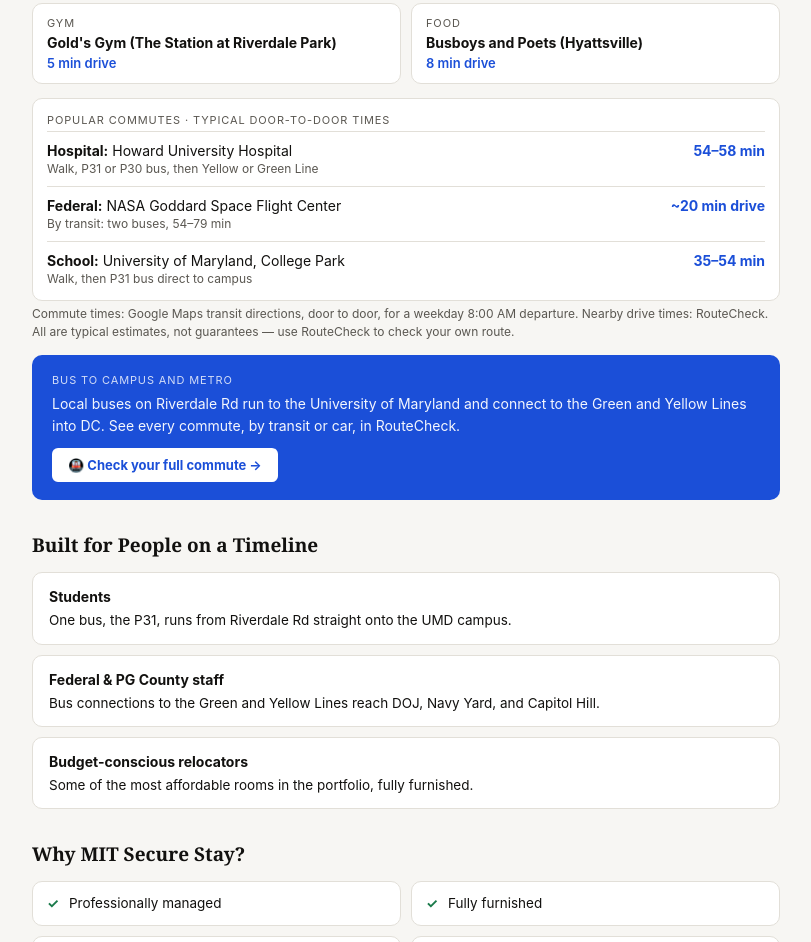
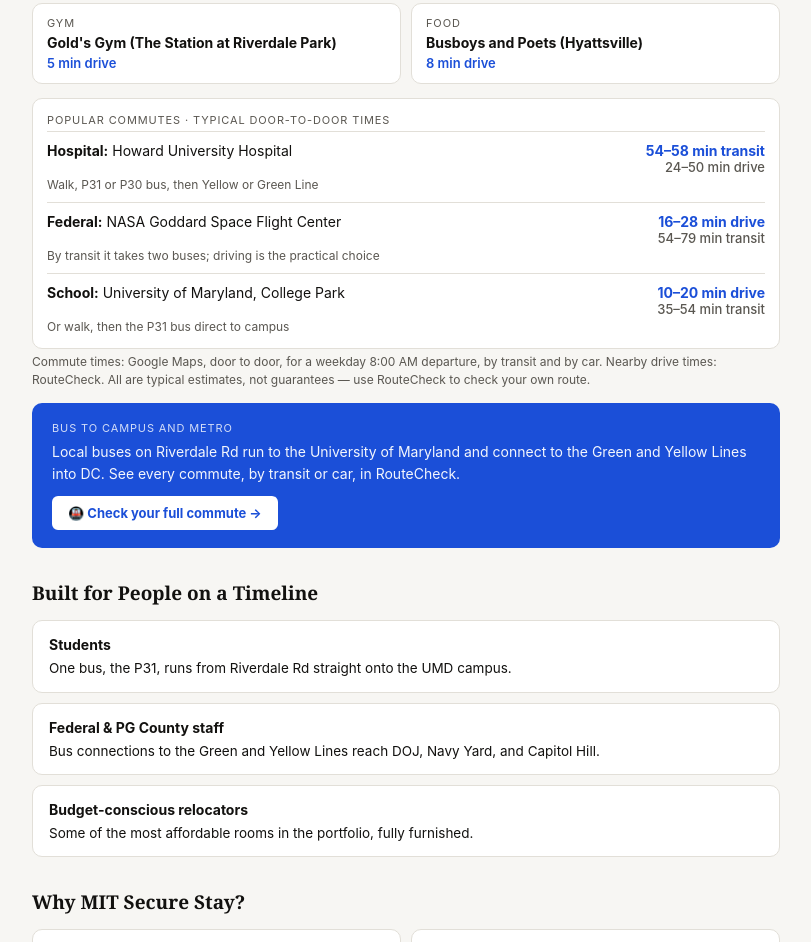
Before and after one commit to mitsecurestay/mitsecurestay.github.io, a plain HTML site: page 59th-ave-listing.html in a window 1280 px wide. Shown: the part 5221-6163 px from the top of the page, without its empty margins (234-1045 px from the left). Drawn offline with Linux system fonts and the light colour scheme.

Commit message:
Update 59th-ave-listing.html

```diff
--- a/59th-ave-listing.html
+++ b/59th-ave-listing.html
@@ -177,6 +177,7 @@
   .commute-card .head { font-size: 11px; letter-spacing: .08em; text-transform: uppercase; color: var(--ink-light); padding: 10px 0 4px; }
   .commute-row { display: grid; grid-template-columns: 1fr auto; gap: 2px 12px; padding: 10px 0; border-top: 1px solid var(--border); font-size: 14px; }
   .commute-row .t { font-weight: 700; color: var(--accent); white-space: nowrap; text-align: right; }
+  .commute-row .t .dr { display: block; font-weight: 500; color: var(--ink-light); font-size: 13px; }
   .commute-row .via { grid-column: 1 / -1; font-size: 12px; color: var(--ink-light); }
 
   .fit-list { display: grid; gap: 10px; }
@@ -489,11 +490,11 @@
     </div>
     <div class="commute-card">
       <div class="head">Popular commutes · typical door-to-door times</div>
-      <div class="commute-row"><span><b>Hospital:</b> Howard University Hospital</span><span class="t">54–58 min</span><span class="via">Walk, P31 or P30 bus, then Yellow or Green Line</span></div>
-      <div class="commute-row"><span><b>Federal:</b> NASA Goddard Space Flight Center</span><span class="t">~20 min drive</span><span class="via">By transit: two buses, 54–79 min</span></div>
-      <div class="commute-row"><span><b>School:</b> University of Maryland, College Park</span><span class="t">35–54 min</span><span class="via">Walk, then P31 bus direct to campus</span></div>
+      <div class="commute-row"><span><b>Hospital:</b> Howard University Hospital</span><span class="t">54–58 min transit<span class="dr">24–50 min drive</span></span><span class="via">Walk, P31 or P30 bus, then Yellow or Green Line</span></div>
+      <div class="commute-row"><span><b>Federal:</b> NASA Goddard Space Flight Center</span><span class="t">16–28 min drive<span class="dr">54–79 min transit</span></span><span class="via">By transit it takes two buses; driving is the practical choice</span></div>
+      <div class="commute-row"><span><b>School:</b> University of Maryland, College Park</span><span class="t">10–20 min drive<span class="dr">35–54 min transit</span></span><span class="via">Or walk, then the P31 bus direct to campus</span></div>
     </div>
-    <p class="commute-note">Commute times: Google Maps transit directions, door to door, for a weekday 8:00 AM departure. Nearby drive times: RouteCheck. All are typical estimates, not guarantees — use RouteCheck to check your own route.</p>
+    <p class="commute-note">Commute times: Google Maps, door to door, for a weekday 8:00 AM departure, by transit and by car. Nearby drive times: RouteCheck. All are typical estimates, not guarantees — use RouteCheck to check your own route.</p>
     <div class="transit-card">
       <div class="label">Bus to campus and Metro</div>
       <p>Local buses on Riverdale Rd run to the University of Maryland and connect to the Green and Yellow Lines into DC. See every commute, by transit or car, in RouteCheck.</p>
```
